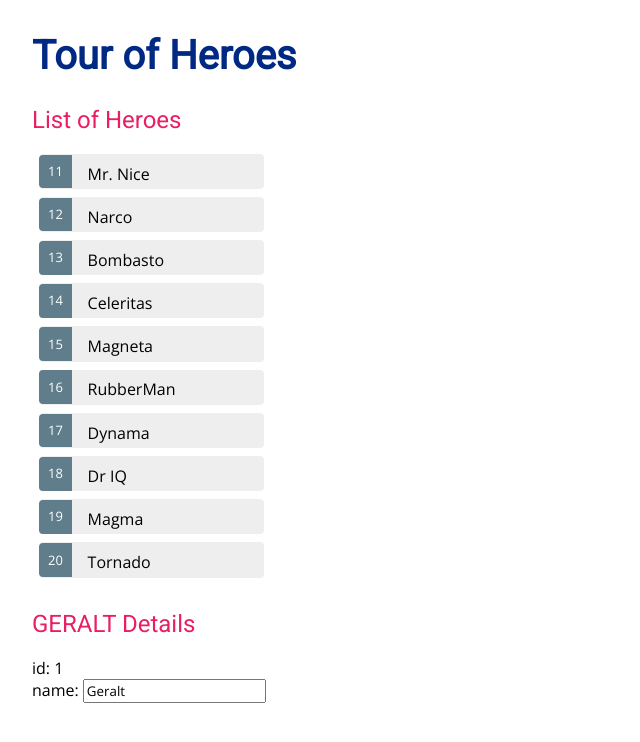
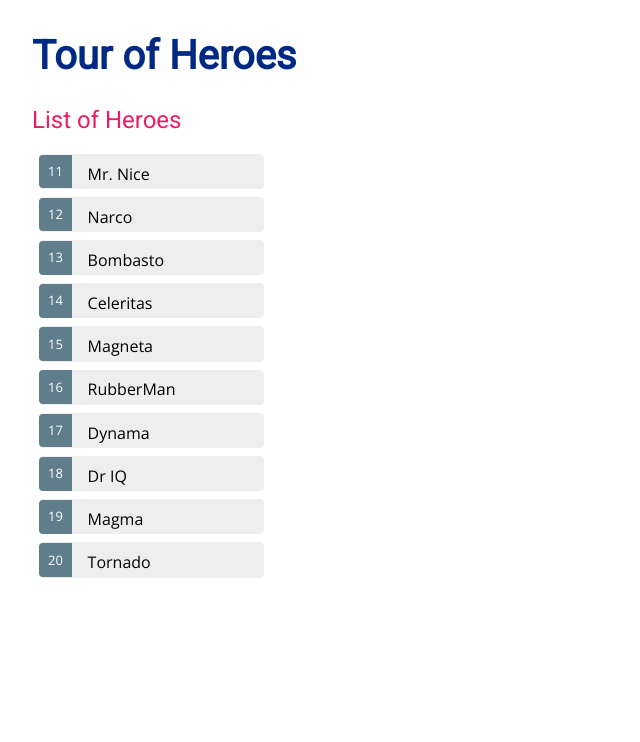
Before and after one commit to SenatorBob90/angular-tour-of-heroes, an Angular app: page / in a window 1280 px wide. Shown: the top 742 px of the page, without its empty margins (0-640 px from the left). Built offline with nearby package versions, Linux system fonts and the light colour scheme.

Commit message:
Added click event handler to list for editing heroes.

```diff
--- a/src/app/heroes/heroes.component.html
+++ b/src/app/heroes/heroes.component.html
@@ -1,16 +1,21 @@
 <h2>List of Heroes</h2>
 <ul class="heroes">
-  <li *ngFor="let hero of heroes">
+  <li
+    *ngFor="let hero of heroes"
+    [class.selected]="hero === selectedHero"
+    (click)="onSelect(hero)">
     <span class="badge">{{hero.id}}</span> {{hero.name}}
   </li>
 </ul>
 
-<h2>{{ hero.name | uppercase }} Details</h2>
-<div>
-  <span>id: </span>{{hero.id}}
+<div *ngIf="selectedHero">
+  <h2>{{ selectedHero.name | uppercase }} Details</h2>
+  <div>
+    <span>id: </span>{{selectedHero.id}}
+  </div>
+  <div>
+      <label>name:
+        <input [(ngModel)]="selectedHero.name" placeholder="name">
+      </label>
+  </div>
 </div>
-<div>
-    <label>name:
-      <input [(ngModel)]="hero.name" placeholder="name">
-    </label>
-</div>
--- a/src/app/heroes/heroes.component.ts
+++ b/src/app/heroes/heroes.component.ts
@@ -9,12 +9,8 @@
 })
 export class HeroesComponent implements OnInit {
 
-  hero: Hero = {
-    id: 1,
-    name: "Geralt"
-  };
-
   heroes = HEROES;
+  selectedHero: Hero;
 
   constructor() { }
 
@@ -22,4 +18,8 @@
 
   }
 
+  onSelect(hero: Hero) {
+    this.selectedHero = hero;
+  }
+
 }
```
